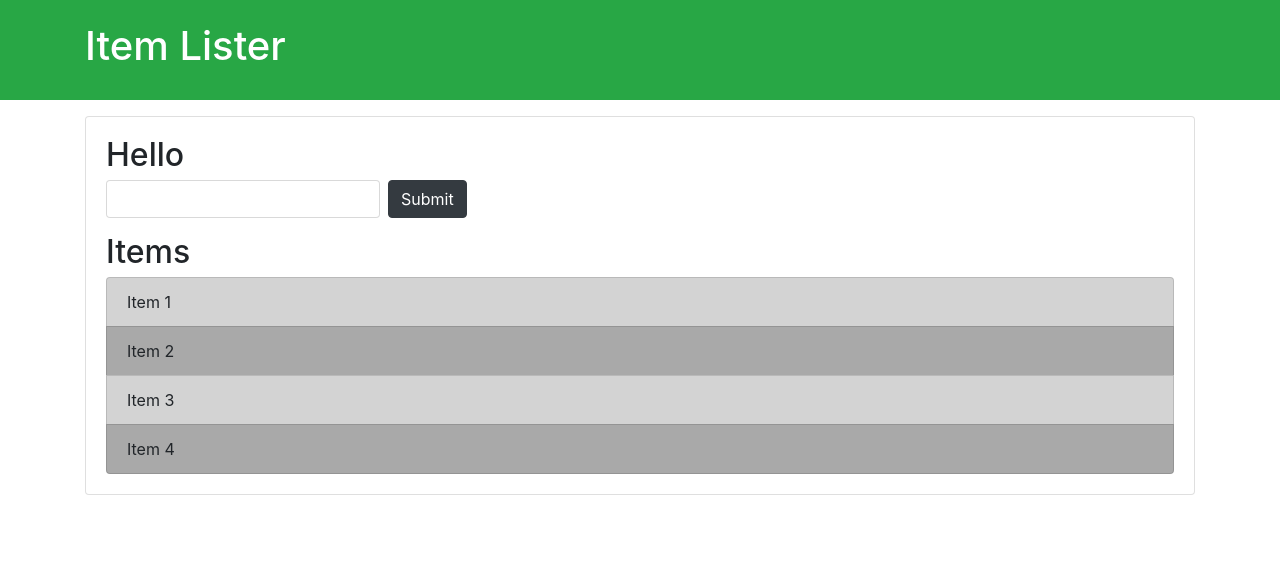
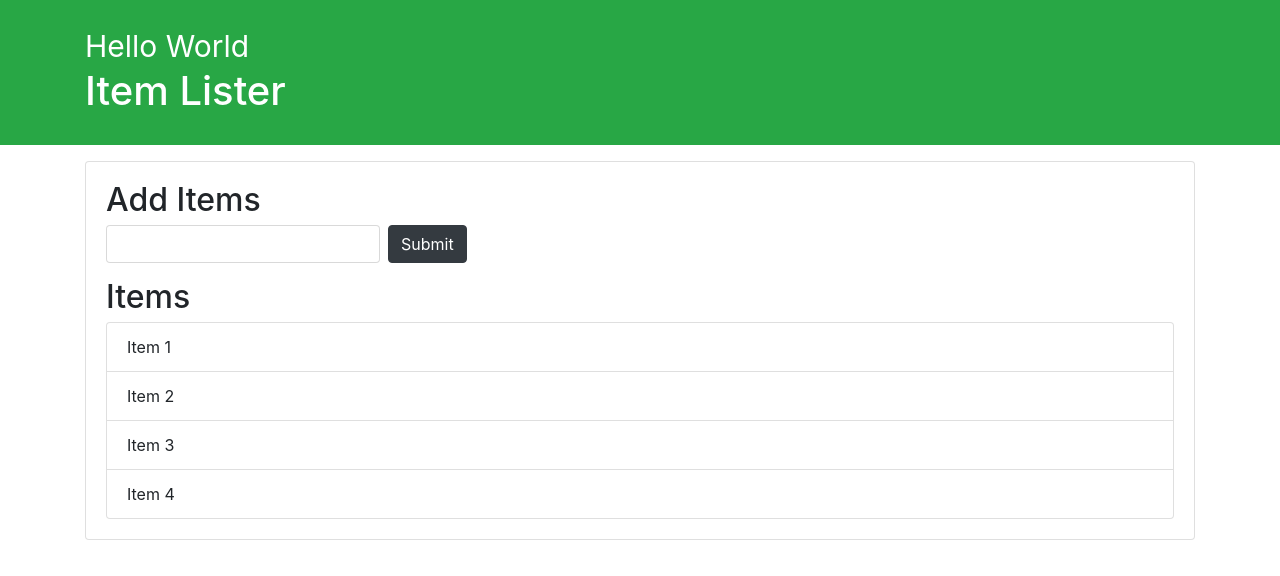
Before and after one commit to alex-bn/DOM-crash, a plain HTML site: page index.html in a window 1280 px wide. Drawn offline with nearby package versions, Linux system fonts and the light colour scheme.

Commit message:
second lesson

```diff
--- a/dom.js
+++ b/dom.js
@@ -1,4 +1,5 @@
 'use strict';
+//// PART 1 ////
 // EXAMINE THE DOCUMENT OBJECT //
 
 // console.dir(document);
@@ -90,17 +91,97 @@
 
 // QUERYSELCTORALL //
 
-var titles = document.querySelectorAll('.title');
+// var titles = document.querySelectorAll('.title');
 
-console.log(titles);
-titles[0].textContent = 'Hello';
+// console.log(titles);
+// titles[0].textContent = 'Hello';
 
-var odd = document.querySelectorAll('li:nth-child(odd)');
-var even = document.querySelectorAll('li:nth-child(even)');
-for (var i = 0; i < odd.length; i++) {
-  odd[i].style.backgroundColor = 'lightGrey';
-}
+// var odd = document.querySelectorAll('li:nth-child(odd)');
+// var even = document.querySelectorAll('li:nth-child(even)');
+// for (var i = 0; i < odd.length; i++) {
+//   odd[i].style.backgroundColor = 'lightGrey';
+// }
 
-for (var i = 0; i < even.length; i++) {
-  even[i].style.backgroundColor = 'darkGrey';
-}
+// for (var i = 0; i < even.length; i++) {
+//   even[i].style.backgroundColor = 'darkGrey';
+// }
+
+//// PART 2 ////
+// TRAVERSING the DOM
+
+var itemList = document.querySelector('#items');
+
+//parentNode
+// console.log(itemList.parentNode);
+// itemList.parentNode.style.backgroundColor = '#f4f4f4';
+// console.log(itemList.parentNode.parentNode.parentNode);
+
+//parentElement
+// console.log(itemList.parentElement);
+// itemList.parentElement.style.backgroundColor = 'orangered';
+// console.log(itemList.parentElement.parentElement.parentElement);
+
+//childNodes
+// console.log(itemList.childNodes);
+
+//children
+// console.log(itemList.children);
+// console.log(itemList.children[1]);
+// itemList.children[1].style.backgroundColor = 'yellow';
+
+//firstChild
+// console.log(itemList.firstChild);
+
+//firstElementChild
+// console.log(itemList.firstElementChild);
+// itemList.firstElementChild.textContent = 'Hello1';
+
+// //lastChild
+// console.log(itemList.lastChild);
+
+// //lastElementChild
+// console.log(itemList.lastElementChild);
+// itemList.lastElementChild.textContent = 'Hello2';
+
+// //nextSibling
+// console.log(itemList.nextSibling);
+
+// //nextElementSibling
+// console.log(itemList.nextElementSibling);
+
+// //previousSibling
+// console.log(itemList.previousSibling);
+
+// // //previousElementSibling
+// console.log(itemList.previousElementSibling);
+// itemList.previousElementSibling.style.color = 'green';
+
+// createElement
+
+// Create a div
+
+var newDiv = document.createElement('div');
+
+// Add class
+newDiv.className = 'hello';
+
+// Add id
+newDiv.id = 'hello1';
+
+// Add attribute
+newDiv.setAttribute('title', 'hello div');
+
+// Create a text node
+var newDivText = document.createTextNode('Hello World');
+
+// Add text to div
+newDiv.appendChild(newDivText);
+
+// Insert the element into the DOM
+var container = document.querySelector('header .container');
+var h1 = document.querySelector(' header h1');
+
+console.log(newDiv);
+newDiv.style.fontSize = '30px';
+
+container.insertBefore(newDiv, h1); // what we are inserting, newDiv, and what we're inserting before,h1
--- a/index.html
+++ b/index.html
@@ -43,6 +43,7 @@
         <li class="list-group-item">Item 4</li>
         <!-- <li>Item 5</li> -->
       </ul>
+      <span></span>
     </div>
   </div>
 
```
